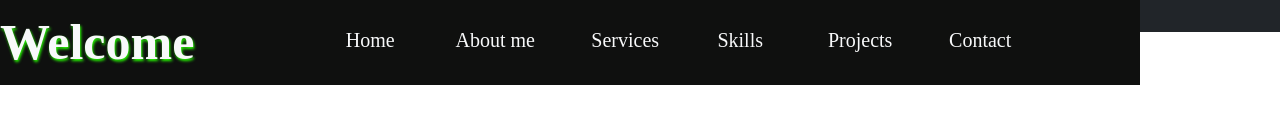
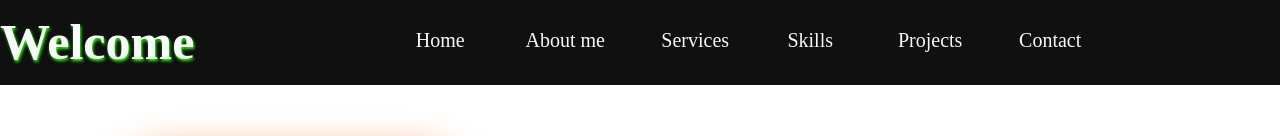
Before and after one commit to SamuelAsmare/My-Portfolio-Website, a plain HTML site: page index.html in a window 1280 px wide. Shown: the top 136 px of the page. Drawn offline with nearby package versions, Linux system fonts and the light colour scheme.

Commit message:
Update index.html

```diff
--- a/index.html
+++ b/index.html
@@ -11,8 +11,8 @@
     </head>
 <body class="">
   <header class="mb-5 w-100">
-  <nav class="navbar navbar-expand-lg text-light p-3 bg-dark w-100">
-    <div class="container" id="navigator">
+  <nav class="navbar navbar-expand-lg text-light p-0 bg-dark w-100">
+    <div class="container-fluid" id="navigator">
       <a class="navbar-brand text-light" href="#" id="welcome">Welcome</a>
       <button class="navbar-toggler" type="button" data-bs-toggle="collapse" data-bs-target="#navbarSupportedContent"
         aria-controls="navbarSupportedContent" aria-expanded="false" aria-label="Toggle navigation">
```
